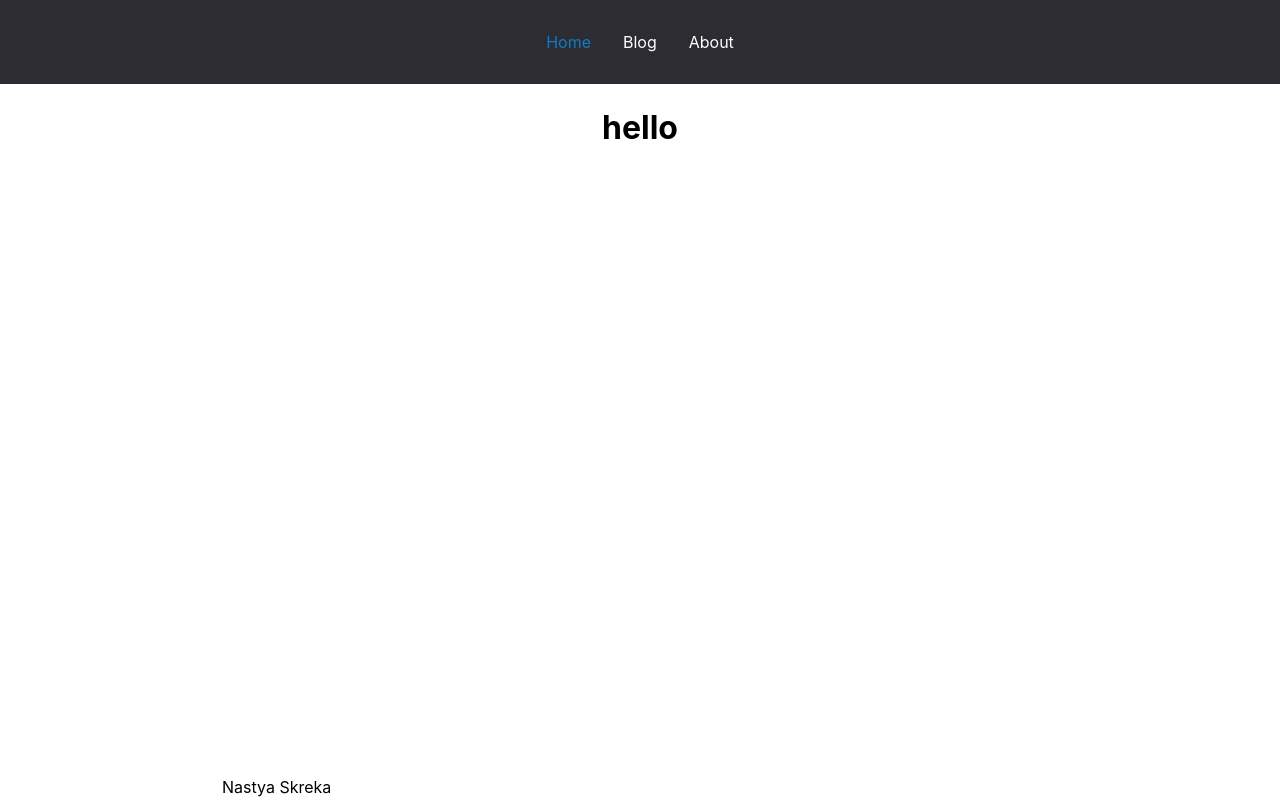
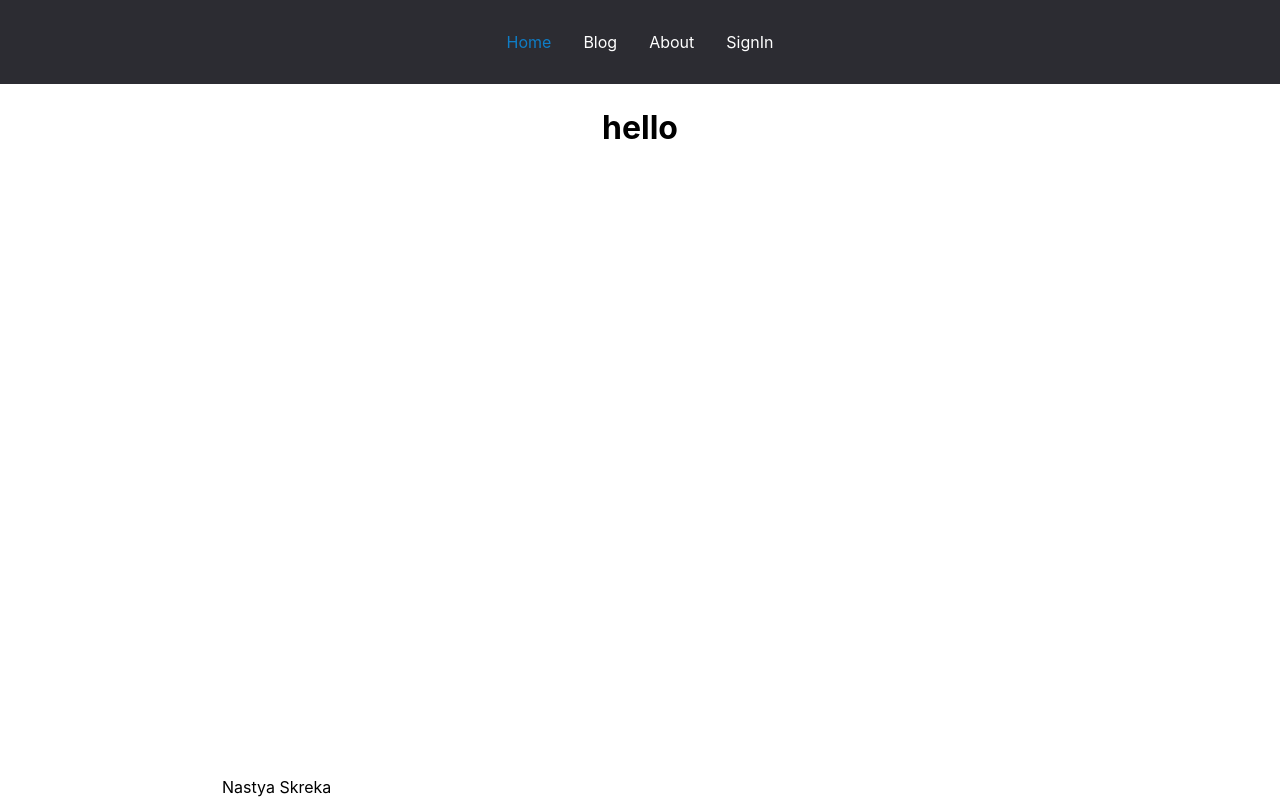
Before and after one commit to NastyaSkreka/next, a Next.js app: page / in a window 1280 px wide. Built offline with nearby package versions, Linux system fonts and the light colour scheme; no server answers.

Commit message:
session checking

```diff
--- a/app/layout.tsx
+++ b/app/layout.tsx
@@ -3,6 +3,7 @@ import './globals.css'
 import type { Metadata } from 'next'
 import { Inter } from 'next/font/google'
 import { Footer } from '@/components/Footer'
+import { Providers } from '@/components/Providers'
 
 const inter = Inter({ subsets: ['latin'] })
 
@@ -19,11 +20,13 @@ export default function RootLayout({
   return (
     <html lang="en">
       <body>
-        <Header/>
-        <main className='container'>
-        {children}
-        </main>
+        <Providers>
+            <Header/>
+            <main className='container'>
+            {children}
+            </main>
         <Footer/>
+        </Providers>
         </body>
     </html>
   )
--- a/components/Nav.tsx
+++ b/components/Nav.tsx
@@ -1,5 +1,6 @@
 "use client"
 
+import { useSession, signOut} from "next-auth/react";
 import Link from "next/link";
 import { usePathname } from "next/navigation"
 
@@ -13,9 +14,12 @@ type Props = {
 
 const Nav = ({navLinks}: Props) => {
     const pathname = usePathname()
+    const session = useSession()
 
-    return <>{
-        navLinks.map((link) => {
+
+    return (
+        <>
+          {navLinks.map((link) => {
             const isActive = pathname === link.href;
 
             return (
@@ -25,13 +29,23 @@ const Nav = ({navLinks}: Props) => {
                 className={isActive ? "active" : ""}
               >
                 {link.label}
+              </Link>
+            );
+          })}
+          {session?.data && <Link href="/profile">Profile</Link>}
+          {session?.data ? (
+            <Link href="#" onClick={() => signOut({ callbackUrl: "/" })}>
+              Sign Out
+            </Link>
+          ) : (
+            <Link href="/signin">SignIn</Link>
+          )}
+        </>
+      );
 
-                </Link>
-            )
-        })
-    }
 
-    </>
+
+
 }
 
 export {Nav}
--- /dev/null
+++ b/components/Providers.tsx
@@ -0,0 +1,9 @@
+'use client'
+
+import { SessionProvider } from 'next-auth/react'
+
+export const Providers = (  {children} :  {children: React.ReactNode} ) => {
+    return <SessionProvider>
+        {children}
+    </SessionProvider>
+}
```
Lines whose indentation alone changed are shown as unchanged.
